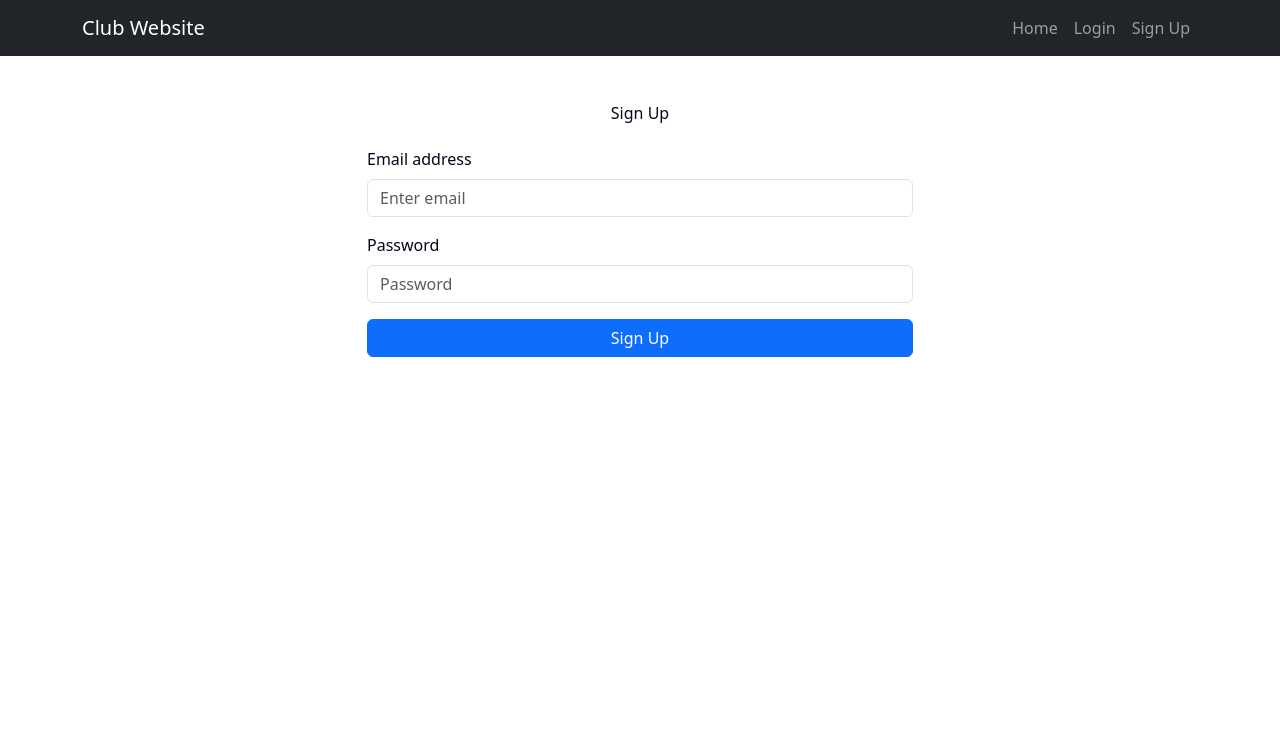
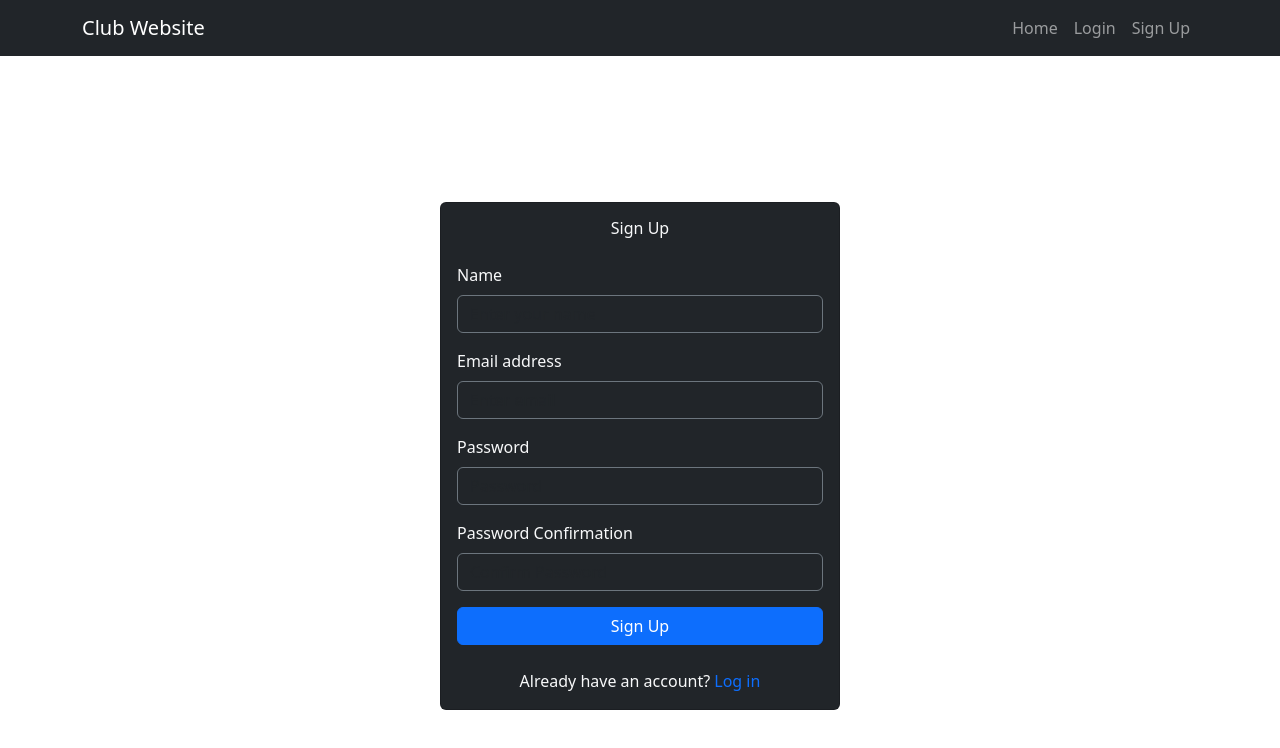
Before and after one commit to Wence024/ndkc-psits-webapp-vsix, a React (Vite) app: page /signup in a window 1280 px wide. Shown: the top 748 px of the page. Built offline with nearby package versions, Linux system fonts and the light colour scheme; no server answers.

Commit message:
style: Imported Signup page from chatroom project with preferred login styling.

```diff
--- a/src/hooks/useAuth.tsx
+++ b/src/hooks/useAuth.tsx
@@ -5,7 +5,8 @@ import {
   signInWithEmailAndPassword,
   signOut,
   onAuthStateChanged,
-  User as FirebaseUser
+  User as FirebaseUser,
+  updateProfile
 } from 'firebase/auth';
 import { doc, getDoc, setDoc } from 'firebase/firestore';
 
@@ -18,6 +19,7 @@ interface AuthContextType {
   loading: boolean;
   login: (email: string, password: string) => Promise<User>;
   signup: (email: string, password: string) => Promise<void>;
+  updateName: (name: string) => Promise<void>;
   logout: () => Promise<void>;
   isAdmin: () => boolean;
 }
@@ -58,6 +60,10 @@ export const AuthProvider: React.FC<{ children: React.ReactNode }> = ({ children
     return { ...response.user, role: userData?.role }; // Return the user with the role
   };
 
+  const updateName = async (name: string) => {
+    await updateProfile(auth.currentUser, { displayName: name });
+  }
+
   const logout = () => signOut(auth);
 
   const isAdmin = () => {
@@ -69,6 +75,7 @@ export const AuthProvider: React.FC<{ children: React.ReactNode }> = ({ children
     loading,
     login,
     signup,
+    updateName,
     logout,
     isAdmin
   };
--- a/src/pages/Signup.tsx
+++ b/src/pages/Signup.tsx
@@ -1,33 +1,63 @@
 import React, { useState } from 'react';
-import { Container, Row, Col, Form, Button, Alert } from 'react-bootstrap';
-import { useNavigate } from 'react-router-dom';
+import { Button, Card, Form, Alert, Container } from 'react-bootstrap';
+import { Link, useNavigate } from 'react-router-dom';
 import { useAuth } from '../hooks/useAuth';
+import "../styles/Auth.css";
 
 const Signup: React.FC = () => {
+  const { signup, updateName } = useAuth();
+
+  const [name, setName] = useState('');
   const [email, setEmail] = useState('');
   const [password, setPassword] = useState('');
+  const [passwordConfirm, setPasswordConfirm] = useState('');
+
   const [error, setError] = useState('');
+  const [loading, setLoading] = useState(false);
   const navigate = useNavigate();
-  const { signup } = useAuth();
 
-  const handleSubmit = async (e: React.FormEvent) => {
+  const handleSignup = async (e: React.FormEvent) => {
     e.preventDefault();
+
+    if (password !== passwordConfirm) {
+      return setError("Passwords do not match");
+    }
+
     try {
+      setError('');
+      setLoading(true);
       await signup(email, password);
-      navigate('/dashboard');
-    } catch (err) {
-      setError('Failed to create an account');
+      await updateName(name);
+      navigate('/login');
+    } catch (error) {
+      console.error("Signup error:", error);
+      setError("Failed to create an account. Please check the console for details and try again.");
     }
+    setLoading(false);
   };
 
   return (
-    <Container className="mt-5">
-      <Row>
-        <Col md={6} className="mx-auto">
+    <>
+      <Container className="d-flex align-items-center justify-content-center auth--container">
+        <div className="w-100 auth--div">
+          <Card className="bg-dark text-light">
+            <Card.Body>
               <h2 className="text-center mb-4">Sign Up</h2>
               {error && <Alert variant="danger">{error}</Alert>}
-          <Form onSubmit={handleSubmit}>
-            <Form.Group className="mb-3" controlId="formBasicEmail">
+              <Form onSubmit={handleSignup}>
+                <Form.Group id="name" className="mb-3">
+                  <Form.Label>Name</Form.Label>
+                  <Form.Control
+                    type="text"
+                    placeholder="Enter your name"
+                    value={name}
+                    onChange={(e) => setName(e.target.value)}
+                    required
+                    autoComplete="name"
+                    className="bg-dark text-light border-secondary"
+                  />
+                </Form.Group>
+                <Form.Group id="email" className="mb-3">
                   <Form.Label>Email address</Form.Label>
                   <Form.Control
                     type="email"
@@ -35,10 +65,11 @@ const Signup: React.FC = () => {
                     value={email}
                     onChange={(e) => setEmail(e.target.value)}
                     required
+                    autoComplete="email"
+                    className="bg-dark text-light border-secondary"
                   />
                 </Form.Group>
-
-            <Form.Group className="mb-3" controlId="formBasicPassword">
+                <Form.Group id="password" className="mb-3">
                   <Form.Label>Password</Form.Label>
                   <Form.Control
                     type="password"
@@ -46,16 +77,34 @@ const Signup: React.FC = () => {
                     value={password}
                     onChange={(e) => setPassword(e.target.value)}
                     required
+                    autoComplete="new-password"
+                    className="bg-dark text-light border-secondary"
                   />
                 </Form.Group>
-
-            <Button variant="primary" type="submit" className="w-100">
+                <Form.Group id="passwordConfirm" className="mb-3">
+                  <Form.Label>Password Confirmation</Form.Label>
+                  <Form.Control
+                    type="password"
+                    placeholder="Confirm Password"
+                    value={passwordConfirm}
+                    onChange={(e) => setPasswordConfirm(e.target.value)}
+                    required
+                    autoComplete="new-password"
+                    className="bg-dark text-light border-secondary"
+                  />
+                </Form.Group>
+                <Button variant="primary" type="submit" className="w-100 mb-3" disabled={loading}>
                   Sign Up
                 </Button>
               </Form>
-        </Col>
-      </Row>
+              <div className="w-100 text-center mt-2">
+                Already have an account? <Link to="/login" className="text-primary">Log in</Link>
+              </div>
+            </Card.Body>
+          </Card>
+        </div>
       </Container>
+    </>
   );
 };
 
```
Lines whose indentation alone changed are shown as unchanged.
